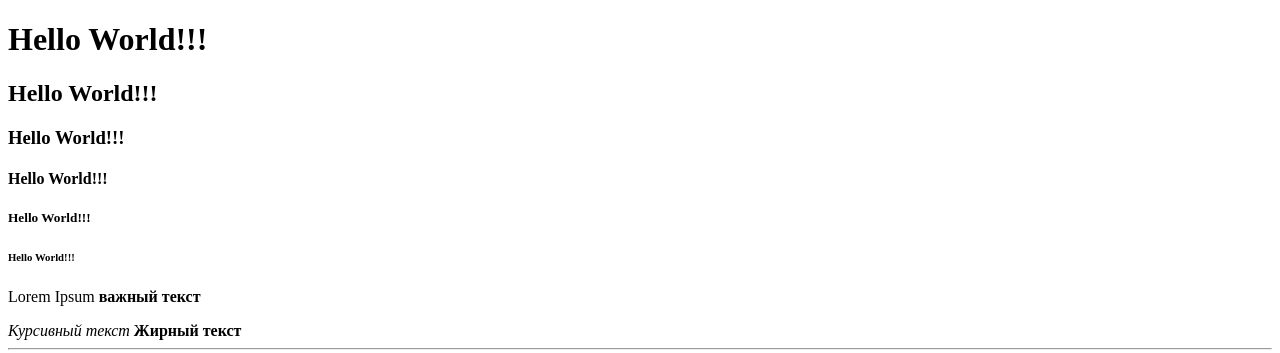
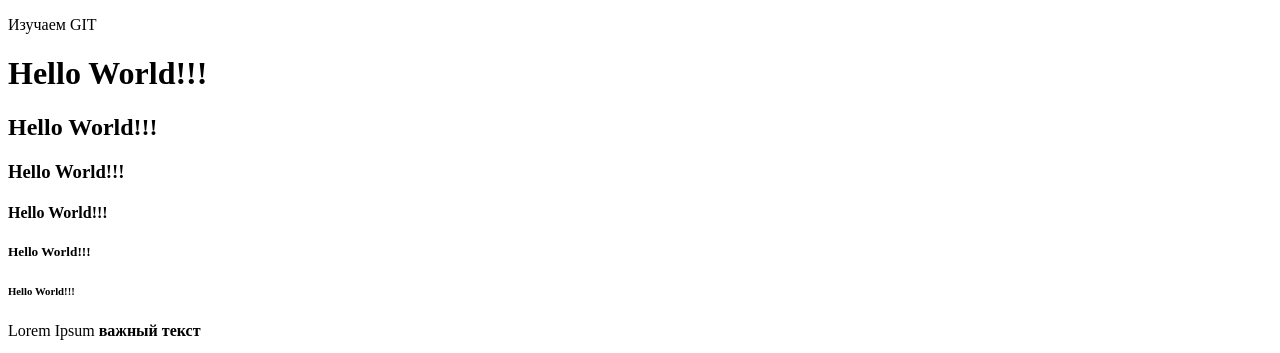
Before and after one commit to Rolandsonn/test-git, a plain HTML site: page index.html in a window 1280 px wide. Shown: the top 353 px of the page. Drawn offline with Linux system fonts and the light colour scheme.

Commit message:
added p index

```diff
--- a/index.html
+++ b/index.html
@@ -6,6 +6,7 @@
     <title>Document</title>
 </head>
 <body>
+    <p>Изучаем GIT</p>
     <h1>Hello World!!!</h1>
     <h2>Hello World!!!</h2>
     <h3>Hello World!!!</h3>
```
